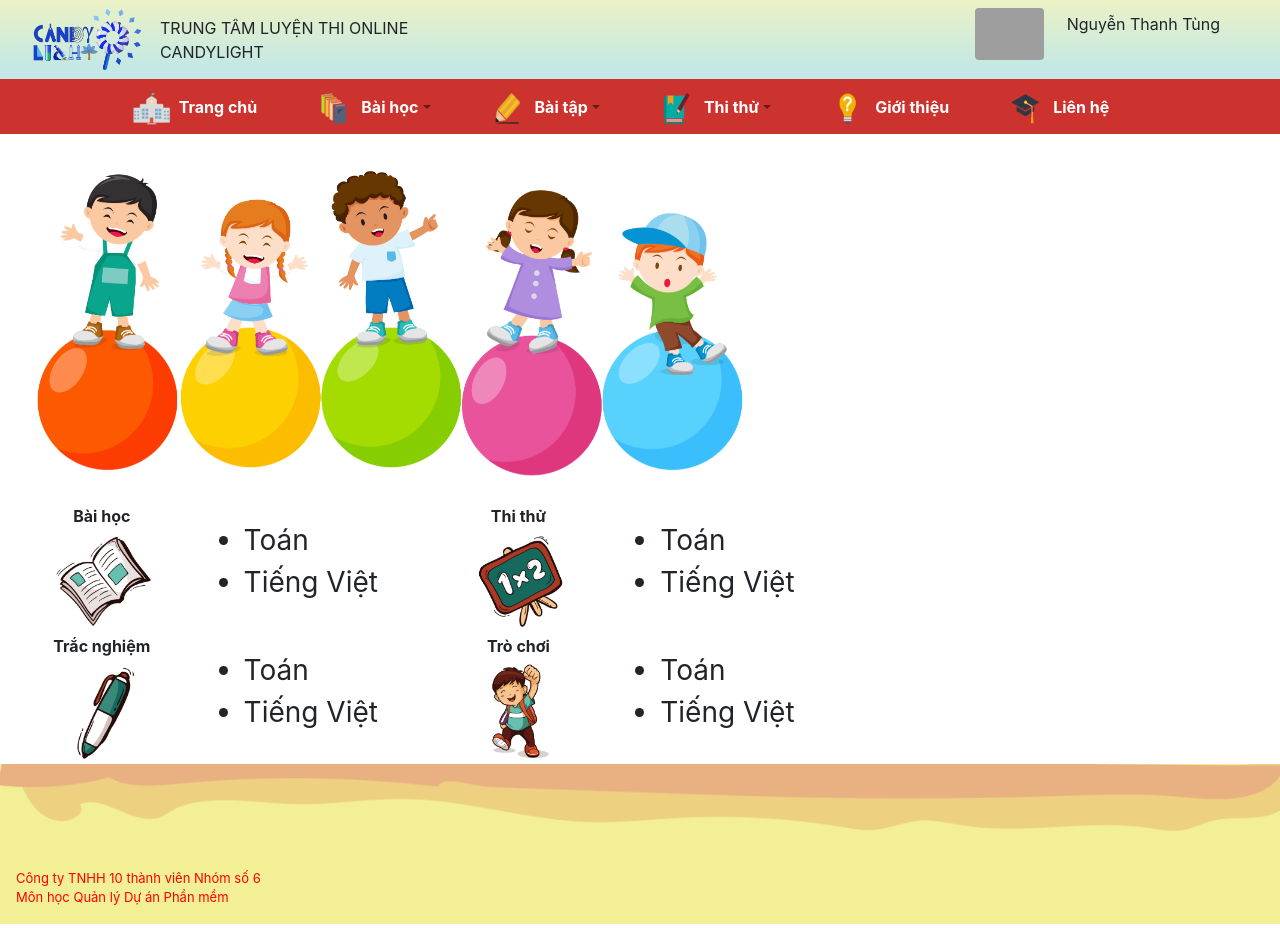
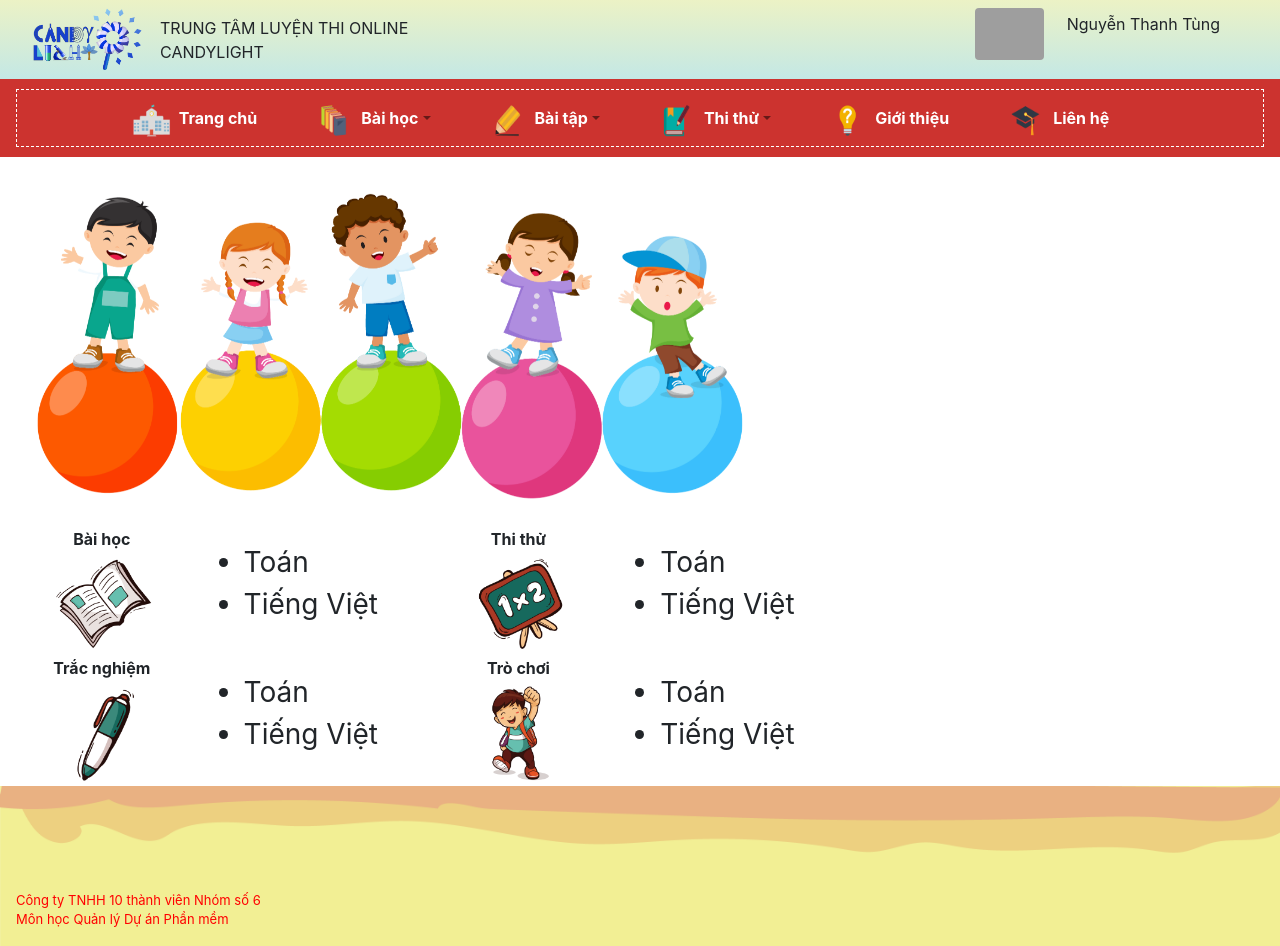
Before and after one commit to nhanpdnguyen/QLDA2015_Frontend, a React (Create React App) app: page / in a window 1280 px wide. Before the commit the page ends 924 px from the top, so only its background shows below. Built offline with nearby package versions, Linux system fonts and the light colour scheme; grey boxes are pictures that could not be loaded.

Commit message:
edit navbar to dashed border

```diff
--- a/src/components/NavBar.css
+++ b/src/components/NavBar.css
@@ -15,10 +15,9 @@ nav {
 
 .nav-item {
     margin-right: 40px;
-
 }
 
-.navbar {
-    height: 55px;
-
+.menu-content {
+    border: 1px dashed #fff;
+    margin: 2px 0;
 }
--- a/src/components/NavBar.js
+++ b/src/components/NavBar.js
@@ -32,18 +32,18 @@ export default class NavBar extends Component {
       <div>
         <Navbar light expand="sm">
           <NavbarToggler onClick={this.toggle} />
-          <Collapse isOpen={this.state.isOpen} navbar>
+          <Collapse isOpen={this.state.isOpen} navbar className="menu-content">
             <Nav className="mx-auto" navbar>
               <NavItem>
                 <NavLink href="/">
-								<img className="nav-item-image" alt="Trang chủ" src="/images/Nav-icon1-01.png"/>
+                  <img className="nav-item-image" alt="Trang chủ" src="/images/Nav-icon1-01.png" />
                   <div className="nav-item-text ml-2 mt-2">Trang chủ</div>
                 </NavLink>
               </NavItem>
 
               <UncontrolledDropdown nav inNavbar>
                 <DropdownToggle nav caret>
-									<img className="nav-item-image" alt="Trang chủ" src="/images/Nav-icon2-01.png"/>
+                  <img className="nav-item-image" alt="Trang chủ" src="/images/Nav-icon2-01.png" />
                   <div className="nav-item-text ml-2 mt-2">Bài học</div>
                 </DropdownToggle>
                 <DropdownMenu right>
@@ -54,7 +54,7 @@ export default class NavBar extends Component {
 
               <UncontrolledDropdown nav inNavbar>
                 <DropdownToggle nav caret>
-									<img className="nav-item-image" alt="Trang chủ" src="/images/Nav-icon3-01.png"/>
+                  <img className="nav-item-image" alt="Trang chủ" src="/images/Nav-icon3-01.png" />
                   <div className="nav-item-text ml-2 mt-2">Bài tập</div>
                 </DropdownToggle>
                 <DropdownMenu right>
@@ -65,7 +65,7 @@ export default class NavBar extends Component {
 
               <UncontrolledDropdown nav inNavbar>
                 <DropdownToggle nav caret>
-									<img className="nav-item-image" alt="Trang chủ" src="/images/Nav-icon4-01.png"/>
+                  <img className="nav-item-image" alt="Trang chủ" src="/images/Nav-icon4-01.png" />
                   <div className="nav-item-text ml-2 mt-2">Thi thử</div>
                 </DropdownToggle>
                 <DropdownMenu right>
@@ -76,13 +76,13 @@ export default class NavBar extends Component {
 
               <NavItem>
                 <NavLink href="/">
-									<img className="nav-item-image" alt="Trang chủ" src="/images/Nav-icon5-01.png"/>
+                  <img className="nav-item-image" alt="Trang chủ" src="/images/Nav-icon5-01.png" />
                   <div className="nav-item-text ml-2 mt-2">Giới thiệu</div>
                 </NavLink>
               </NavItem>
               <NavItem>
                 <NavLink href="/">
-									<img className="nav-item-image" alt="Trang chủ" src="/images/Nav-icon6-01.png"/>
+                  <img className="nav-item-image" alt="Trang chủ" src="/images/Nav-icon6-01.png" />
                   <div className="nav-item-text ml-2 mt-2">Liên hệ</div>
                 </NavLink>
               </NavItem>
```
Lines whose indentation alone changed are shown as unchanged.
